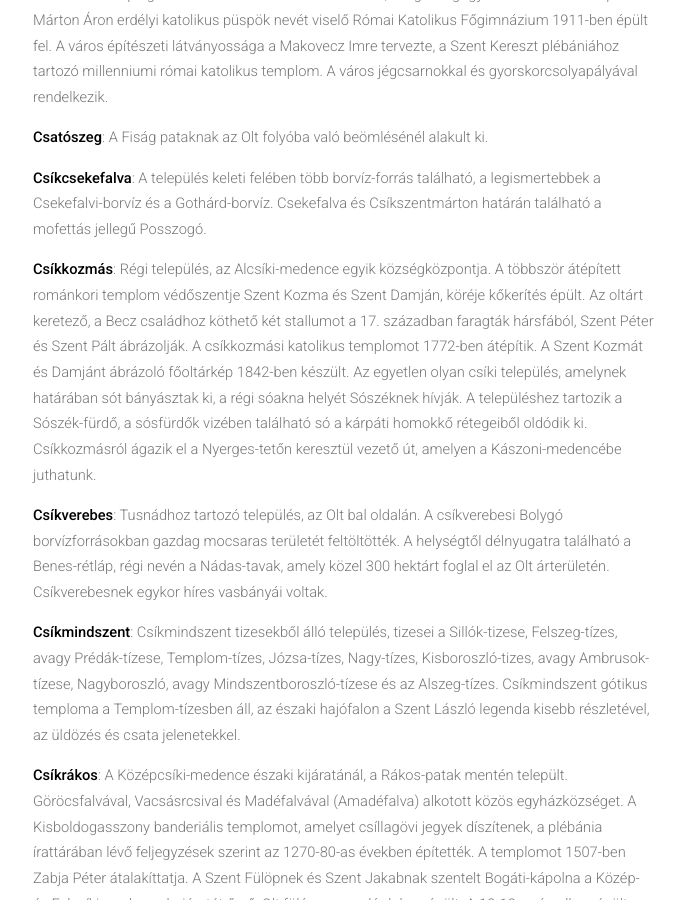
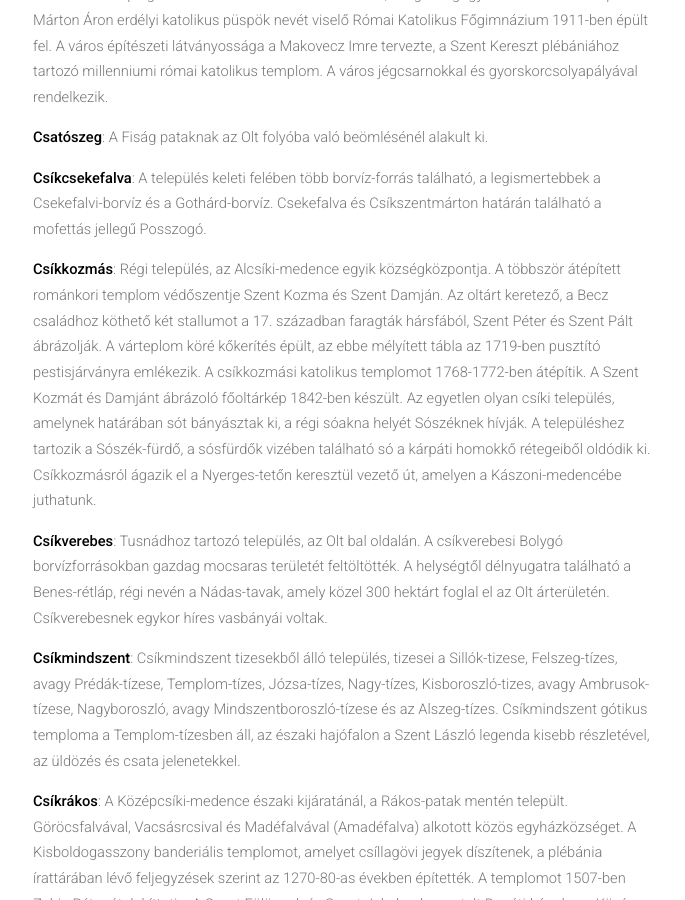
Before and after one commit to siculia/siculia.github.io, a Jekyll site: the page built from siculia-csikszek.html, in a window 1280 px wide and 900 px high, scrolled down 5157 px. Shown: the whole window, without its empty margins (127-812 px from the left). Built offline with Jekyll 4.4.1, drawn with Linux system fonts in a browser that asks for light colours; nearby versions of some CDN libraries; library files that are not in the unit come from our copies.

Commit message:
Csíkkozmás-p

```diff
--- a/siculia-csikszek.html
+++ b/siculia-csikszek.html
@@ -77,7 +77,7 @@ layout: default
 							<p style="text-align: left;"><b>Csíkszereda</b>: Csíkszereda városa a Középcsíki-medence közepén, az Olt partján fekszik, Hargita megye székhelye. A legrégebbi műemléke a valamikori Martonfalván felépített Mikó-vár, amely jelenleg a Csíki Székely Múzeumnak ad otthont. A csíkszéki régi vármegyeháza, amelyben jelenleg a csíkszeredai polgármesteri hivatal működik 1886-ban, az Igazságügyi Palota 1892-ben épült. A Márton Áron erdélyi katolikus püspök nevét viselő Római Katolikus Főgimnázium 1911-ben épült fel. A város építészeti látványossága a Makovecz Imre tervezte, a Szent Kereszt plébániához tartozó millenniumi római katolikus templom. A város jégcsarnokkal és gyorskorcsolyapályával rendelkezik.</p>
 							<p style="text-align: left;"><b>Csatószeg</b>: A Fiság pataknak az Olt folyóba való beömlésénél alakult ki.</p>
 							<p style="text-align: left;"><b>Csíkcsekefalva</b>: A település keleti felében több borvíz-forrás található, a legismertebbek a Csekefalvi-borvíz és a Gothárd-borvíz. Csekefalva és Csíkszentmárton határán található a mofettás jellegű Posszogó.</p>
-							<p style="text-align: left;"><b>Csíkkozmás</b>: Régi település, az Alcsíki-medence egyik községközpontja. A többször átépített románkori templom védőszentje Szent Kozma és Szent Damján, köréje kőkerítés épült. Az oltárt keretező, a Becz családhoz köthető két stallumot a 17. században faragták hársfából, Szent Péter és Szent Pált ábrázolják. A csíkkozmási katolikus templomot 1772-ben átépítik. A Szent Kozmát és Damjánt ábrázoló főoltárkép 1842-ben készült. Az egyetlen olyan csíki település, amelynek határában sót bányásztak ki, a régi sóakna helyét Sószéknek hívják. A településhez tartozik a Sószék-fürdő, a sósfürdők vizében található só a kárpáti homokkő rétegeiből oldódik ki. Csíkkozmásról ágazik el a Nyerges-tetőn keresztül vezető út, amelyen a Kászoni-medencébe juthatunk.</p>
+							<p style="text-align: left;"><b>Csíkkozmás</b>: Régi település, az Alcsíki-medence egyik községközpontja. A többször átépített románkori templom védőszentje Szent Kozma és Szent Damján. Az oltárt keretező, a Becz családhoz köthető két stallumot a 17. században faragták hársfából, Szent Péter és Szent Pált ábrázolják. A várteplom köré kőkerítés épült, az ebbe mélyített tábla az 1719-ben pusztító pestisjárványra emlékezik. A csíkkozmási katolikus templomot 1768-1772-ben átépítik. A Szent Kozmát és Damjánt ábrázoló főoltárkép 1842-ben készült. Az egyetlen olyan csíki település, amelynek határában sót bányásztak ki, a régi sóakna helyét Sószéknek hívják. A településhez tartozik a Sószék-fürdő, a sósfürdők vizében található só a kárpáti homokkő rétegeiből oldódik ki. Csíkkozmásról ágazik el a Nyerges-tetőn keresztül vezető út, amelyen a Kászoni-medencébe juthatunk.</p>
 							<p style="text-align: left;"><b>Csíkverebes</b>: Tusnádhoz tartozó település, az Olt bal oldalán. A csíkverebesi Bolygó borvízforrásokban gazdag mocsaras területét feltöltötték. A helységtől délnyugatra található a Benes-rétláp, régi nevén a Nádas-tavak, amely közel 300 hektárt foglal el az Olt árterületén. Csíkverebesnek egykor híres vasbányái voltak.</p>
 							<p style="text-align: left;"><b>Csíkmindszent</b>: Csíkmindszent tizesekből álló település, tizesei a Sillók-tizese, Felszeg-tízes, avagy Prédák-tízese, Templom-tízes, Józsa-tízes, Nagy-tízes, Kisboroszló-tizes, avagy Ambrusok-tízese, Nagyboroszló, avagy Mindszentboroszló-tízese és az Alszeg-tízes. Csíkmindszent gótikus temploma a Templom-tízesben áll, az északi hajófalon a Szent László legenda kisebb részletével, az üldözés és csata jelenetekkel. </p>
 							<p style="text-align: left;"><b>Csíkrákos</b>: A Középcsíki-medence északi kijáratánál, a Rákos-patak mentén települt. Göröcsfalvával, Vacsásrcsival és Madéfalvával (Amadéfalva) alkotott közös egyházközséget. A Kisboldogasszony banderiális templomot, amelyet csíllagövi jegyek díszítenek, a plébánia írattárában lévő feljegyzések szerint az 1270-80-as években építették. A templomot 1507-ben Zabja Péter átalakíttatja. A Szent Fülöpnek és Szent Jakabnak szentelt Bogáti-kápolna a Közép- és Felcsíki-medence bejáratát őrző, Olt fölé magasodó dobon épült. A 12-13. században épült csíkrákosi Pogányvár menedékként szolgált. Rákosi Réti János iskolamester és kántor 1630 után itt írja meg az első Csíki énekeskönyvet. A Bogáti-fürdő a Bogáti-domb alatt, a község nyugati részén, az Olt jobb partján található.</p>
```
